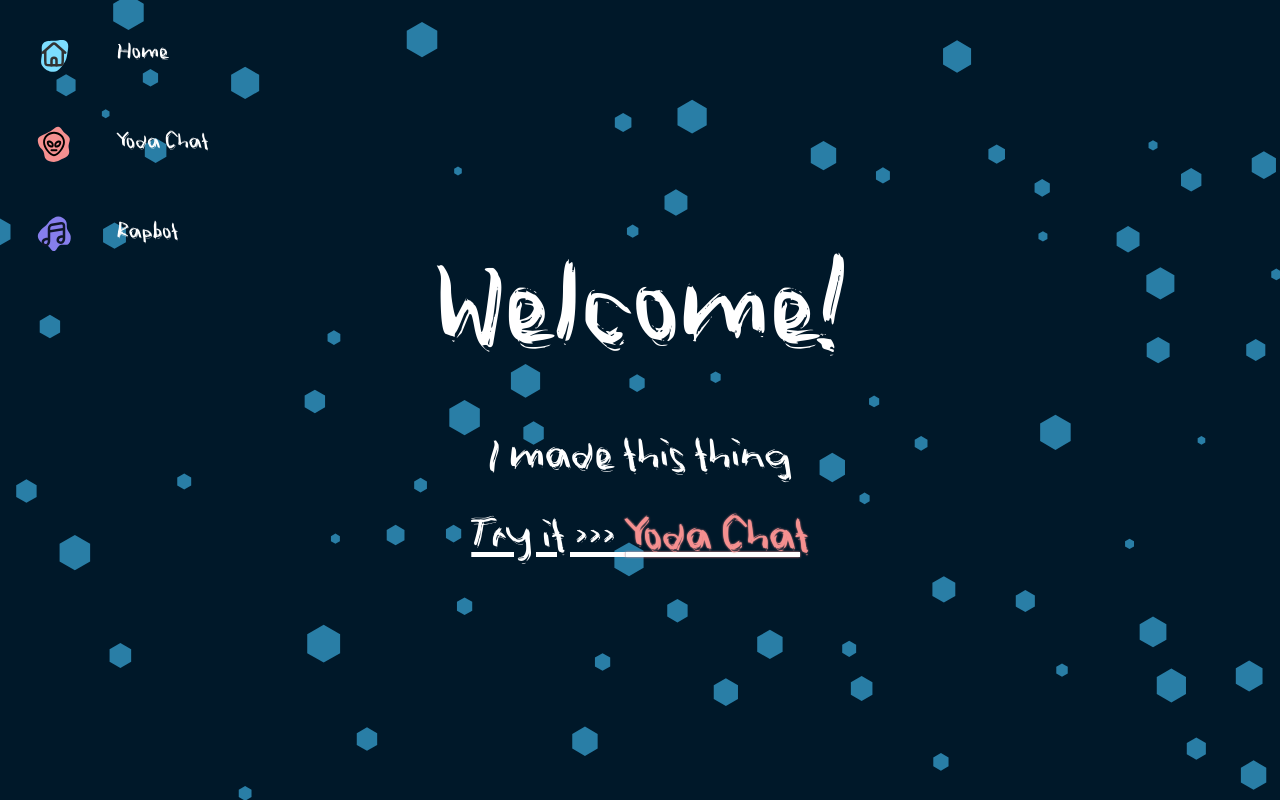
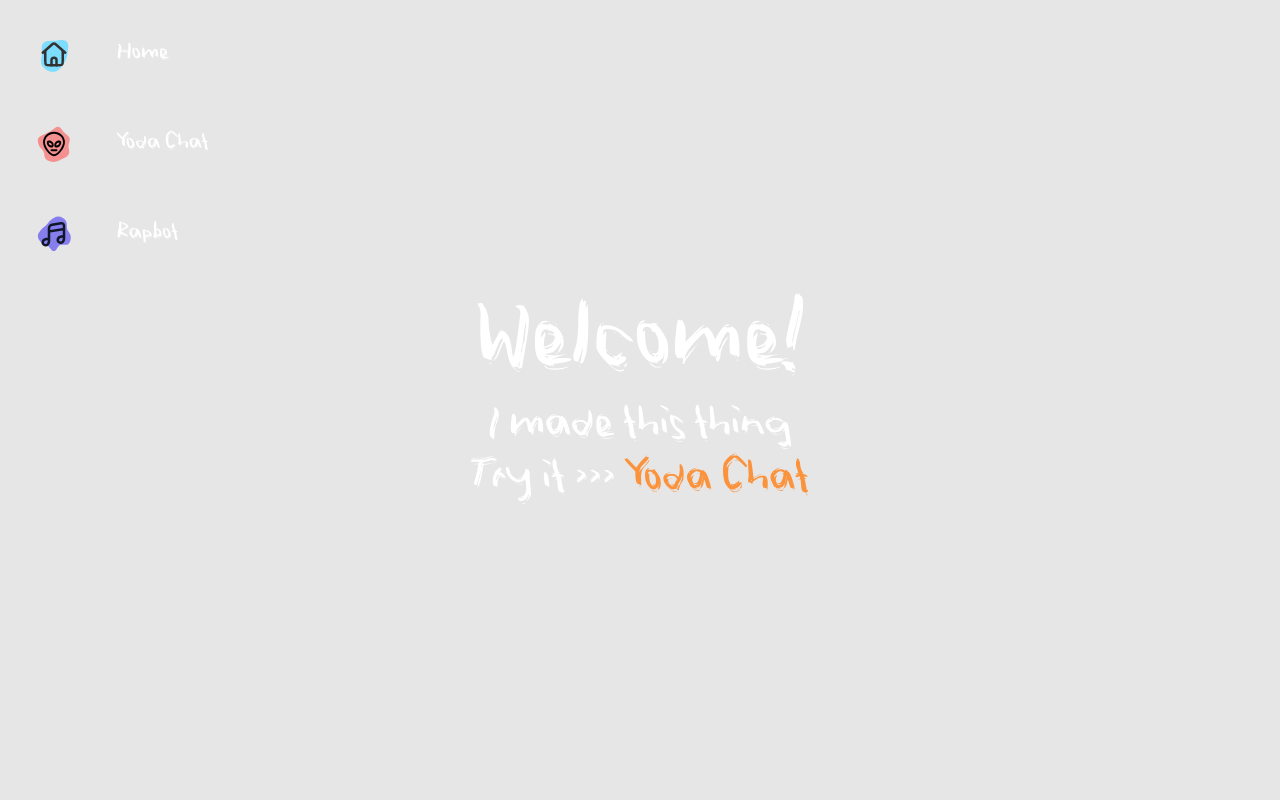
Before and after one commit to dhshah/openai-fun, a SvelteKit app: page / in a window 1280 px wide. Built offline with nearby package versions, Linux system fonts and the light colour scheme.

Commit message:
Hero Setup

```diff
--- a/src/routes/+page.svelte
+++ b/src/routes/+page.svelte
@@ -1,58 +1,20 @@
-<div class="spacer layer1">
-	<div class="hero">
-		<h1>Welcome!</h1>
-		<p>I made this thing</p>
-		<span class="link"> Try it >>> <a href="/yoda-chat">Yoda Chat</a></span>
+<div class="hero h-full bg-base-200">
+	<div class="hero-content text-center">
+		<div class="max-w-md">
+			<h1 class="text-8xl">Welcome!</h1>
+			<p class="text-5xl">I made this thing</p>
+			<p class="text-5xl">
+				Try it >>> <a
+					class="text-5xl text-orange-400 transition-[text-shadow] duration-300 hover:[text-shadow:_0_0_20px_#f59090]"
+					href="/yoda-chat">Yoda Chat</a
+				>
+			</p>
+		</div>
 	</div>
 </div>
 
 <style>
-	.spacer {
-		aspect-ratio: 1920/1090;
-		width: 100%;
-		height: 100%;
-		background-repeat: no-repeat;
-		background-position: center;
-		background-size: cover;
-	}
-
-	.layer1 {
-		background-image: url('../assets/background.svg');
-	}
-
-	.hero {
-		width: 100%;
-		height: 100%;
-		color: white;
-		display: flex;
-		align-items: center;
-		justify-content: center;
-		flex-direction: column;
-	}
 	.hero * {
 		font-family: AnakCute;
 	}
-
-	.hero h1 {
-		font-size: 7.5rem;
-	}
-	.hero p {
-		font-size: 3rem;
-	}
-	.link a {
-		font-size: 3rem;
-		color: #f59090;
-		text-shadow: #f59090 0 0 2px;
-		transition: text-shadow 250ms ease;
-		text-decoration: none;
-	}
-
-	.link a:hover {
-		text-shadow: #f59090 0 0 20px;
-	}
-
-	.link {
-		font-size: 3rem;
-		font: sans-serif;
-	}
 </style>
```
